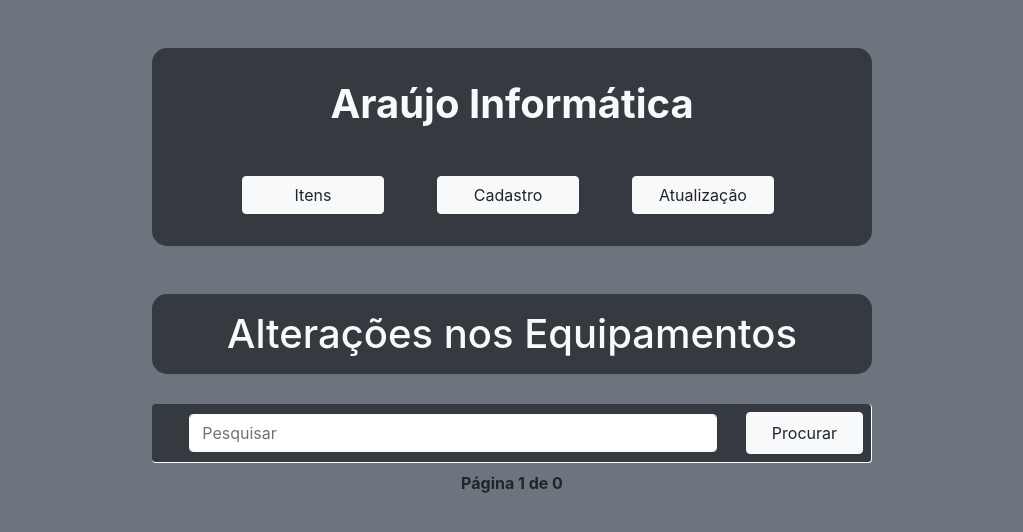
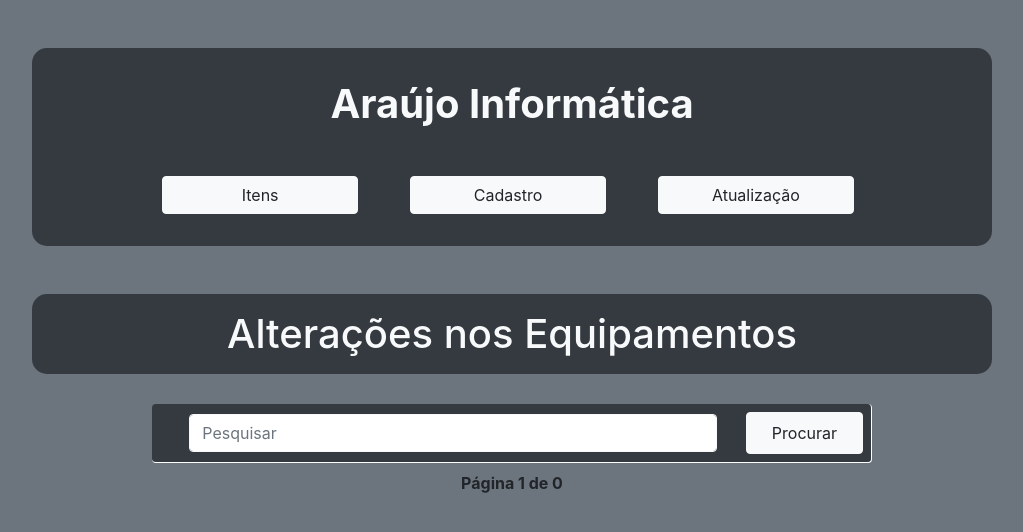
Before and after one commit to natan1563/ControledeEstoque, a PHP site: page /atualizacao.php in a window 1280 px wide. Shown: the top 532 px of the page, without its empty margins (128-1151 px from the left). Run offline with PHP 8.4, Linux system fonts and the light colour scheme; data that the repository does not hold is empty.

Commit message:
Atualizando

```diff
--- a/actions/functions/page.php
+++ b/actions/functions/page.php
@@ -1,4 +1,4 @@
-<?php
+ <?php
 
 
  function page($page){
@@ -41,10 +41,10 @@
 		while ($dados = mysqli_fetch_array($limite)){ ?>
 
 			<div class="mt-3 w-75 p-3 contain table-conf">
-				<p class="line text-white">Produto: <span style="color: #B0E0E6;"> <?= $dados["nome_produto"];?> </span></p>
-				<p class="line text-white">Tombamento: <span style="color: #B0E0E6;"> <?= 'R$ '.number_format($dados["valor"], 2, ',', '.');?> </span></p>
-				<p class="line text-white">Rastreio: <span style="color: #B0E0E6;"> <?= $dados["codigo"];?> </span></p>
-				<p class="line text-white">Quantidade: <span style="color: #B0E0E6;"> <?= $dados["quantidade"];?> </span></p>
+				<p class="line text-white d-block">Produto: <span style="color: #B0E0E6;"> <?= $dados["nome_produto"]; ?> </span></p>
+				<p class="line text-white">Tombamento: <span style="color: #B0E0E6;"> <?= 'R$ '.number_format($dados["valor"], 2, ',', '.'); ?> </span></p>
+				<p class="line text-white">Rastreio: <span style="color: #B0E0E6;"> <?= $dados["codigo"]; ?> </span></p>
+				<p class="line text-white">Quantidade: <span style="color: #B0E0E6;"> <?= $dados["quantidade"]; ?> </span></p>
 			</div>
 
 		 <?php }
--- a/escopo/body_atualizacao.php
+++ b/escopo/body_atualizacao.php
@@ -1,5 +1,5 @@
 
-<h1 class="mt-5 w-75 p-3 bg-dark contain text-light text-center">Alterações nos Equipamentos</h1>
+<h1 class="mt-5 mw-75 p-3 bg-dark contain text-light text-center">Alterações nos Equipamentos</h1>
 
 <?php
 	require_once 'actions/functions/form_buscas.php';
--- a/escopo/header.php
+++ b/escopo/header.php
@@ -3,8 +3,11 @@
 <head>
 	<title>Controle de Estoque</title>
 	<meta charset="utf-8">
+	<meta name="viewport" content="width=device-width, initial-scale=1">
 	<link rel="stylesheet" href="https://cdn.jsdelivr.net/npm/bootstrap@4.5.3/dist/css/bootstrap.min.css" integrity="sha384-TX8t27EcRE3e/ihU7zmQxVncDAy5uIKz4rEkgIXeMed4M0jlfIDPvg6uqKI2xXr2" crossorigin="anonymous">
+
 	<script src="https://cdn.jsdelivr.net/npm/bootstrap@4.5.3/dist/js/bootstrap.bundle.min.js" integrity="sha384-ho+j7jyWK8fNQe+A12Hb8AhRq26LrZ/JpcUGGOn+Y7RsweNrtN/tE3MoK7ZeZDyx" crossorigin="anonymous"></script>
+
 	<link rel="apple-touch-icon" sizes="57x57" href="escopo/img/apple-icon-57x57.png">
 	<link rel="apple-touch-icon" sizes="60x60" href="escopo/img/apple-icon-60x60.png">
 	<link rel="apple-touch-icon" sizes="72x72" href="escopo/img/apple-icon-72x72.png">
@@ -59,7 +62,7 @@
 
 	<div id="body" class="w-75">
 
-		<header class="mt-5 w-75 p-3 bg-dark contain">
+		<header class="mt-5 mw-75 p-3 bg-dark contain">
 
 			<div class="text-center mt-3">
 
```
